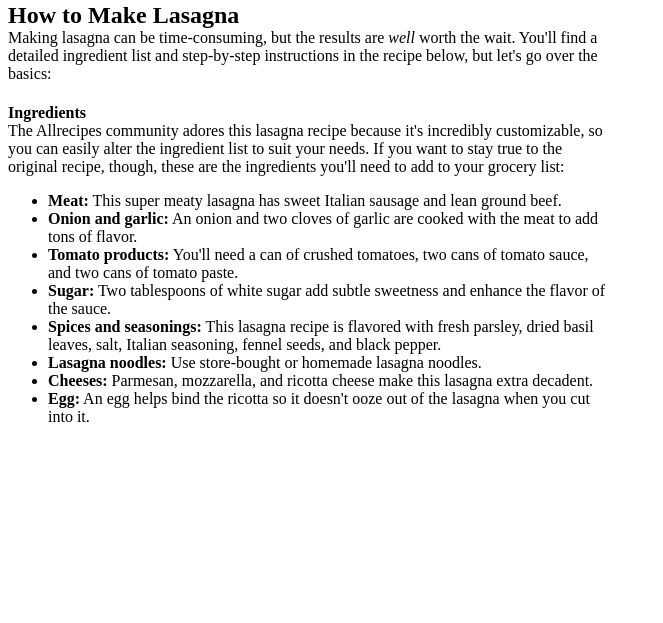
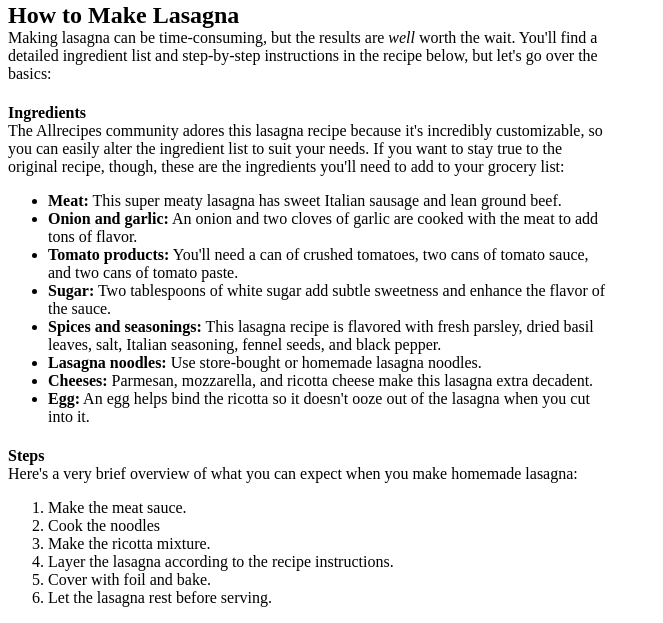
Before and after one commit to luttiart/odin-recipes, a plain HTML site: page recipes/lasagna.html in a window 1280 px wide. Shown: the part 552-1175 px from the top of the page, without its empty margins (0-663 px from the left). Before the commit the page ends 994 px from the top, so only its background shows below. Drawn offline with Linux system fonts and the light colour scheme.

Commit message:
Added step by step

```diff
--- a/recipes/lasagna.html
+++ b/recipes/lasagna.html
@@ -27,5 +27,19 @@
             </ul>
         </div>
 
+        <div style="600px">
+            <h4 style="margin-bottom:0px">Steps</h4>
+            <p style="margin-top:0px">Here's a very brief overview of what you can expect when you make homemade lasagna:
+            </p>
+            <ol>
+                <li>Make the meat sauce.</li>
+                <li>Cook the noodles</li>
+                <li>Make the ricotta mixture.</li>
+                <li>Layer the lasagna according to the recipe instructions.</li>
+                <li>Cover with foil and bake.</li>
+                <li>Let the lasagna rest before serving.</li>
+            </ol>
+        </div>
+
     </body>
 </html>
```
